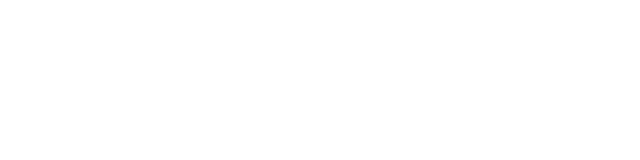
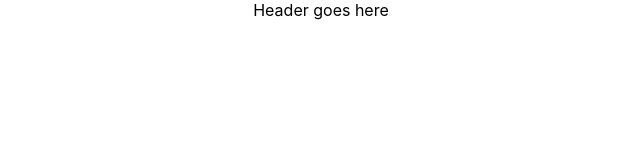
Before and after one commit to cunning-weasel/tesla-clone, a React (Create React App) app: page / in a window 1280 px wide. Shown: the top 160 px of the page, without its empty margins (319-959 px from the left). Built offline with nearby package versions, Linux system fonts and the light colour scheme.

Commit message:
added a few more files for overall structure

```diff
--- a/src/App.js
+++ b/src/App.js
@@ -1,9 +1,10 @@
 import './App.css';
+import Header from "./Components/Header/Header"
 
 function App() {
   return (
     <div className="App">
-
+      <Header />
     </div>
   );
 }
--- /dev/null
+++ b/src/Components/Header/Header.js
@@ -0,0 +1,11 @@
+import React from 'react'
+
+const Header = () => {
+    return (
+        <div>
+            Header goes here
+        </div>
+    )
+}
+
+export default Header;
```
Also changed, not shown: src/Components/Button/Button.js (added, +11 -0 lines), src/Components/Footer/Footer.js (added), src/Components/Menu/Menu.js (added), src/Components/otherButtons/OtherButton.js (added).
